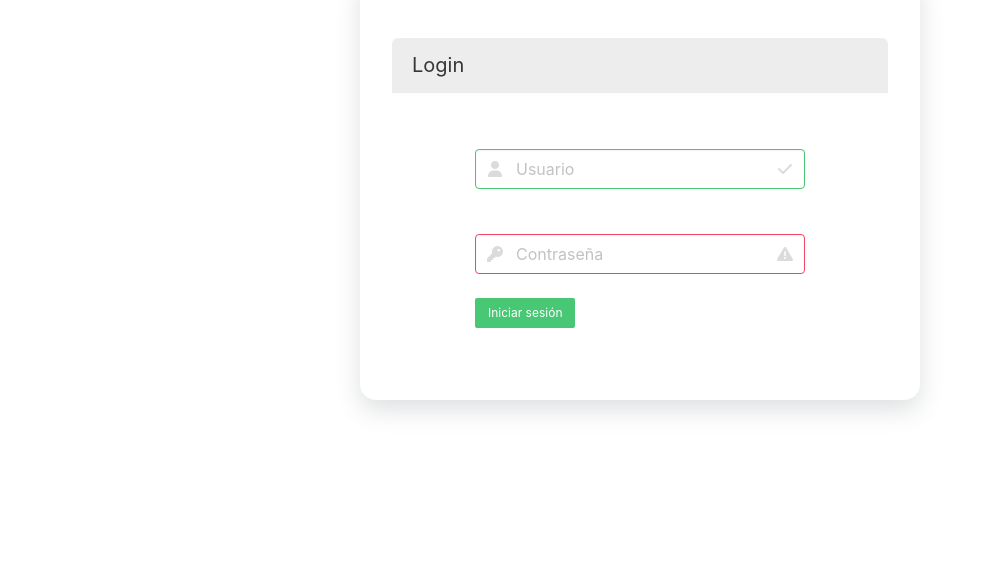
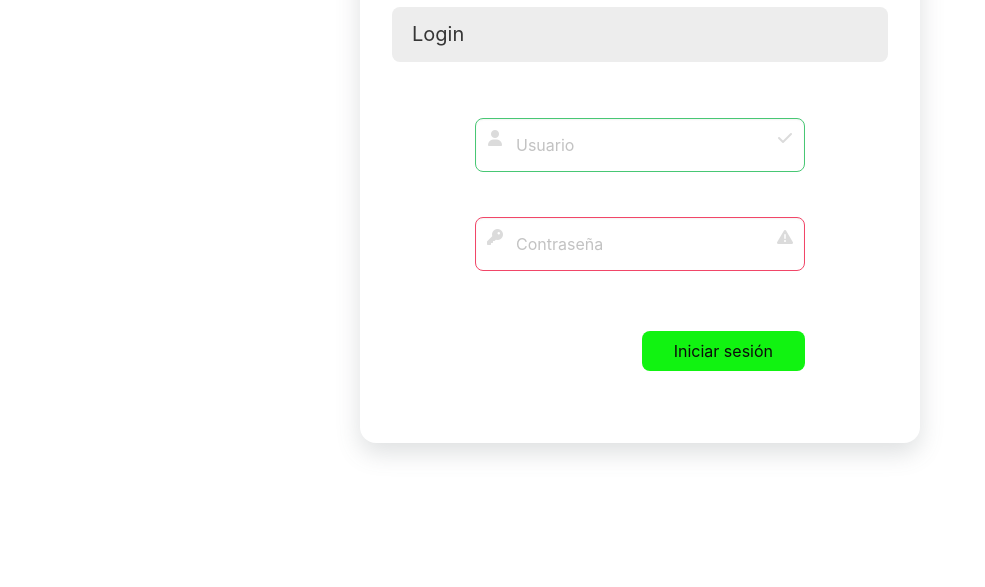
Before and after one commit to MattiCosen/Tp_Integrador_PW2_G3, a website: page public/index.html in a window 1280 px wide. Shown: the part 261-848 px from the top of the page, without its empty margins (0-985 px from the left). After the commit the page ends 800 px from the top, so only its background shows below. Drawn offline with Linux system fonts and the light colour scheme.

Commit message:
modifico el estilo de login

```diff
--- a/public/index.html
+++ b/public/index.html
@@ -16,20 +16,21 @@
 
   <body onload="initApp();">
     <nav>
-      <h1 class="title mt-3">Lista de tareas - API para el IUPA</h1>
+
     </nav>
     <div class="l-form">
 
     <nav class="panel" id="login-form">
+      <h1 class="title mt-3">Lista de tareas - API para el IUPA</h1>
       <p class="panel-heading">Login</p>
 
       <div class="panel-block">
 
           <div class="field">
             <!--<label class="label" for="user_name">Nombre de usuario: </label>-->
-            <div class="control has-icons-left has-icons-right">
+            <div class="control has-icons-left has-icons-right ">
               <input class="input is-success userSpan" type="text" placeholder="Usuario" value="">
-              <span class="icon is-small is-left">
+              <span class="icon is-small is-left form__label">
                 <i class="fas fa-user"></i>
               </span>
               <span class="icon is-small is-right">
@@ -39,7 +40,7 @@
             <!-- <p id="input_username_help" class="help is-hidden is-danger"></p> -->
             <!--<label class="label mt-4" for="password">Contraseña: </label>-->
             <div class="control has-icons-left has-icons-right">
-              <input class="input is-danger" type="password" placeholder="Contraseña" value="">
+              <input class="input is-danger passSpan" type="password" placeholder="Contraseña" value="">
               <span class="icon is-small is-left">
                 <i class="fas fa-key"></i>
               </span>
@@ -50,7 +51,7 @@
             <!-- <p id="input_password_help" class="help is-hidden is-danger"></p> -->
             <button
               type="button"
-              class="button is-small mt-5 is-success"
+              class="button form__button"
               id="loginButton"
             >
               Iniciar sesión
--- a/public/style.css
+++ b/public/style.css
@@ -1,15 +1,25 @@
+@import url("https://fonts.googleapis.com/css2?family=Roboto:wght@300&display=swap");
+
 :root {
-  --first-color: #1a73e8;
+  --first-color: #11f311;
+  --second-color: #d8240d;
   --input-color: #80868b;
   --border-color: #dadce0;
 
+  --body-font: "Roboto", sans-serif;
   --normal-font-size: 1rem;
+  --small-font-size: 0.75rem;
 }
 
 *,
 ::before,
 ::after {
   box-sizing: border-box;
+}
+
+.title {
+  display: flex;
+  justify-content: center;
 }
 
 .l-form {
@@ -30,6 +40,7 @@
 .panel-heading {
   font-weight: 400;
   margin-bottom: 3rem;
+  border-radius: 0.5rem;
 }
 
 .panel-block {
@@ -38,4 +49,68 @@
 
 .userSpan {
   margin-bottom: 45px;
+  top: 0;
+  left: 0;
+  width: 100%;
+  height: 100%;
+  font-size: var(--normal-font-size);
+  border: 1px solid var(--border-color);
+  border-radius: 0.5rem;
+  outline: none;
+  padding: 1rem;
+  background: none;
+  z-index: 1;
 }
+
+.passSpan {
+  margin-bottom: 45px;
+  top: 0;
+  left: 0;
+  width: 100%;
+  height: 100%;
+  font-size: var(--normal-font-size);
+  border: 1px solid var(--border-color);
+  border-radius: 0.5rem;
+  outline: none;
+  padding: 1rem;
+  background: none;
+  z-index: 1;
+}
+
+.form__button {
+  display: block;
+  justify-content: center;
+  margin-left: auto;
+  margin-top: 15px;
+  padding: 0.5rem 2rem;
+  outline: none;
+  border: none;
+  background-color: var(--first-color);
+  color: rgb(12, 11, 11);
+  font-size: 1rem;
+  border-radius: 0.5rem;
+  cursor: pointer;
+  transition: 0.3s;
+}
+
+.form__button:hover {
+  box-shadow: 0 10px 36px rgba(0, 0, 0, 0.15);
+  text-decoration: none;
+  color: #fff;
+}
+
+.userSpan:focus {
+  border: 1.5px solid var(--first-color);
+}
+
+.passSpan:focus {
+  border: 1.5px solid var(--second-color);
+}
+
+.userSpan:not(:placeholder-shown).userSpan:not(:focus) + .passSpan {
+  top: -0.5rem;
+  left: 0.8rem;
+  font-size: var(--small-font-size);
+  font-weight: 500;
+  z-index: 10;
+}
```
